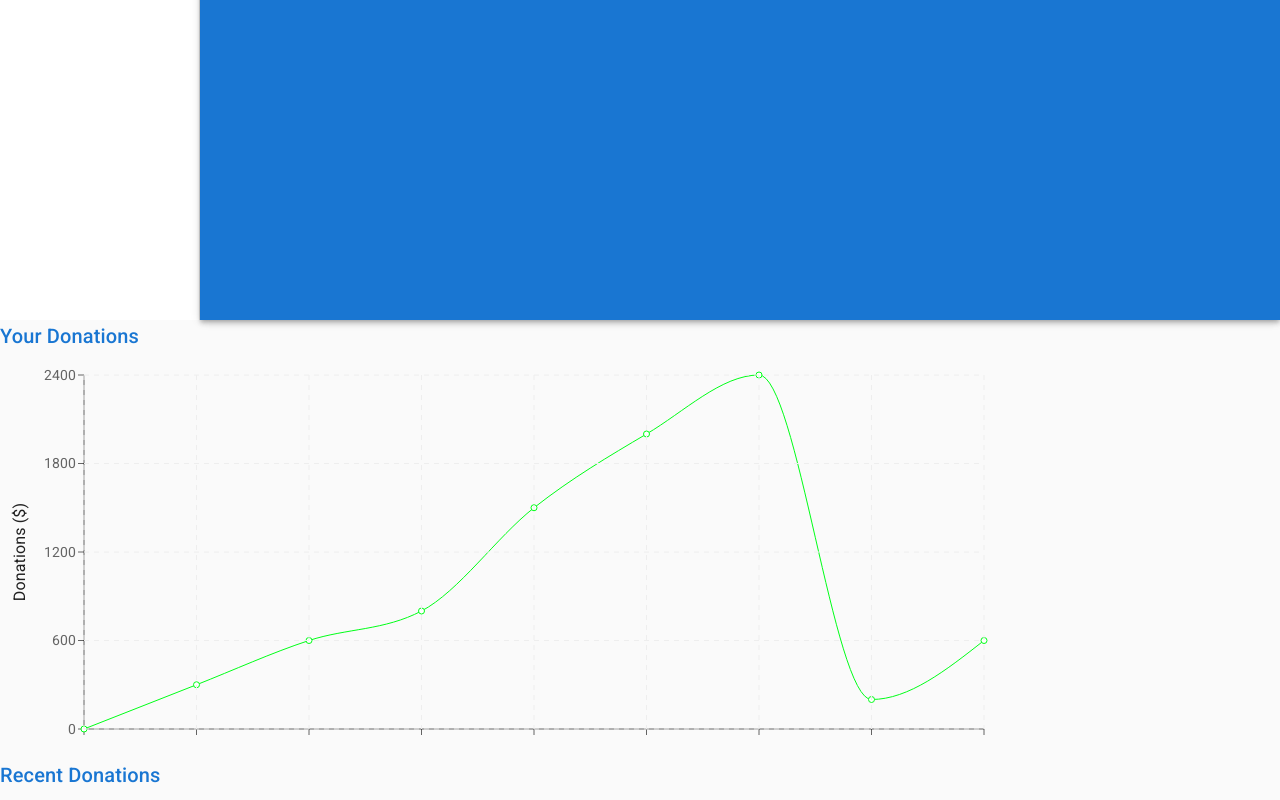
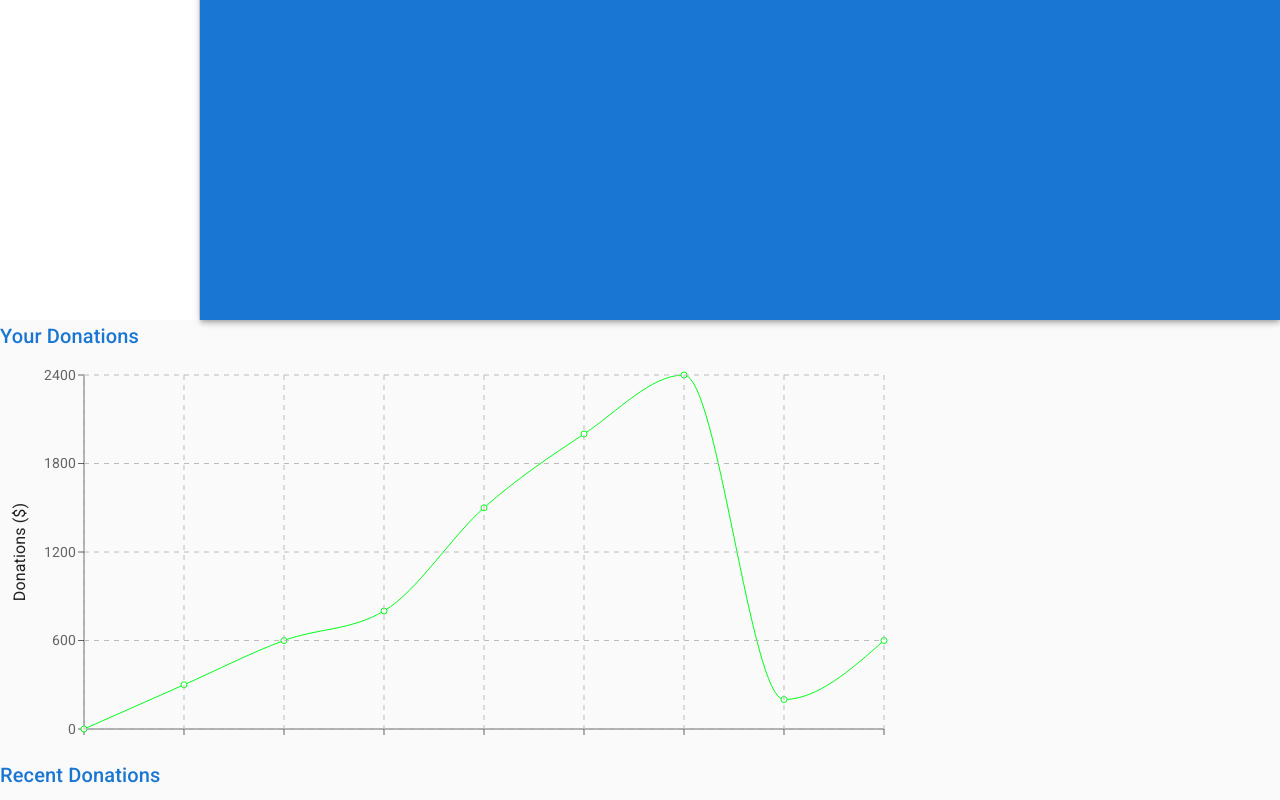
Before and after one commit to elliscj/GivingTree, a React (Create React App) app in the folder client/: page / in a window 1280 px wide. Shown: the part 480-1280 px from the top of the page. Built offline with nearby package versions, Linux system fonts and the light colour scheme.

Commit message:
Update Chart.js
Grid lines darker

```diff
--- a/client/src/components/Roots-Dashboard/Chart.js
+++ b/client/src/components/Roots-Dashboard/Chart.js
@@ -37,7 +37,7 @@ export default function Chart() {
       <Title>Your Donations</Title>
 
       <LineChart
-        width={1000}
+        width={900}
         height={400}
         data={data}
         margin={{
@@ -75,7 +75,7 @@ export default function Chart() {
           stroke="#00FF17"
           dot={true}
         />
-        <CartesianGrid stroke="#eee" strokeDasharray="5 5" />
+        <CartesianGrid stroke="#bbb" strokeDasharray="5 5" />
 
         <Line type="monotone" dataKey="amout" stroke="#000000" />
       </LineChart>
```
